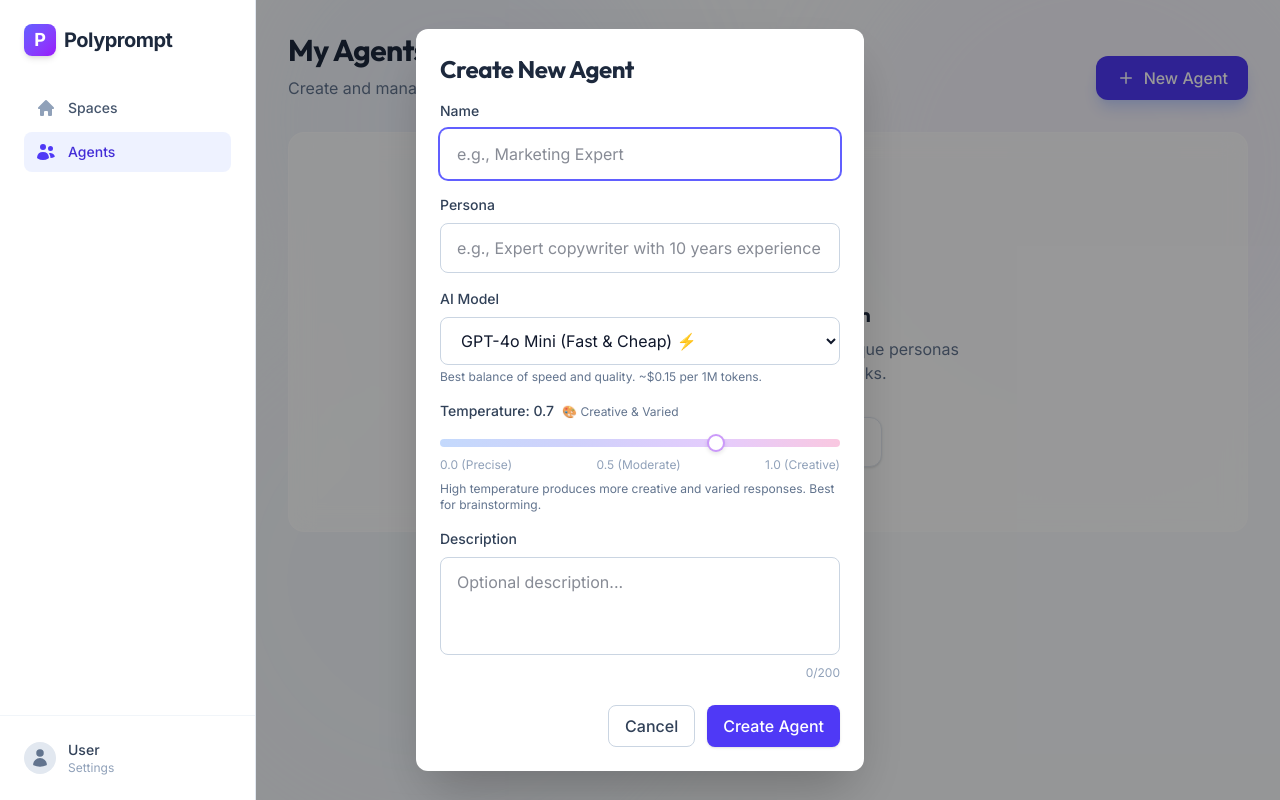
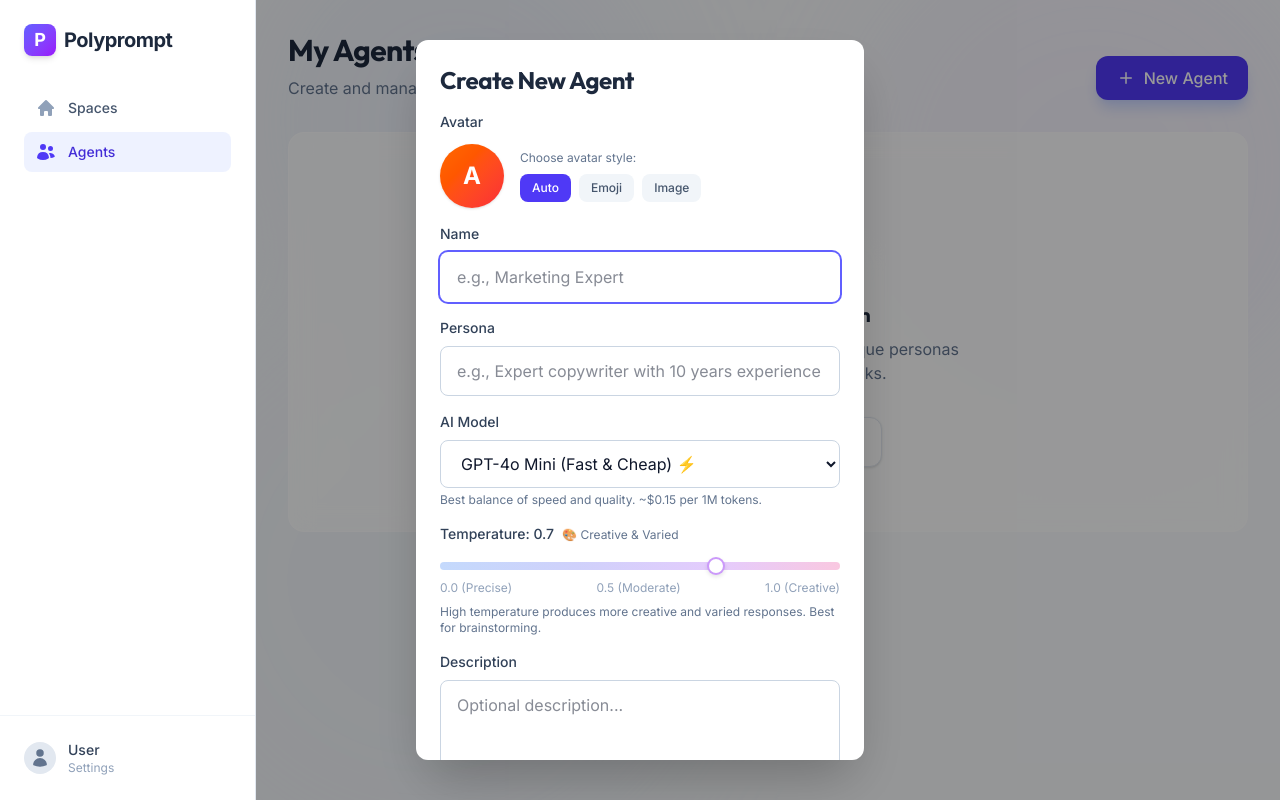
Before and after one commit to Macxim/Polyprompt, a Next.js app: page /agents in a window 1280 px wide. Both pictures are taken after a click on the button "New Agent". Built offline with nearby package versions, Linux system fonts and the light colour scheme.

Commit message:
feat: Implement agent avatar selection and display supporting auto-generated, emoji, and URL options.

```diff
--- a/app/components/AgentModal.tsx
+++ b/app/components/AgentModal.tsx
@@ -2,6 +2,7 @@
 
 import { useEffect, useState } from "react";
 import { useApp } from "../state/AppProvider";
+import AvatarDisplay from "./AvatarDisplay";
 
 type Props = {
   // Optional callback when a new agent is created,
@@ -16,6 +17,9 @@ export default function AgentModal({ onAgentCreated }: Props) {
   const [description, setDescription] = useState("");
   const [model, setModel] = useState<"gpt-4o" | "gpt-4o-mini" | "gpt-3.5-turbo">("gpt-4o-mini");
   const [temperature, setTemperature] = useState(0.7);
+  const [avatar, setAvatar] = useState<string | null>(null);
+  const [avatarType, setAvatarType] = useState<"auto" | "emoji" | "url">("auto");
+  const [customUrl, setCustomUrl] = useState("");
   const [nameError, setNameError] = useState("");
   const [personaError, setPersonaError] = useState("");
   const [descriptionError, setDescriptionError] = useState("");
@@ -33,12 +37,26 @@ export default function AgentModal({ onAgentCreated }: Props) {
         setDescription(activeAgent.description || "");
         setModel(activeAgent.model || "gpt-4o-mini");
         setTemperature(activeAgent.temperature ?? 0.7);
+        setAvatar(activeAgent.avatar || null);
+
+        // Determine avatar type
+        if (!activeAgent.avatar) {
+          setAvatarType("auto");
+        } else if (activeAgent.avatar.length <= 2) {
+          setAvatarType("emoji");
+        } else {
+          setAvatarType("url");
+          setCustomUrl(activeAgent.avatar);
+        }
       } else {
         setName("");
         setPersona("");
         setDescription("");
         setModel("gpt-4o-mini");
         setTemperature(0.7);
+        setAvatar(null);
+        setAvatarType("auto");
+        setCustomUrl("");
       }
       setNameError("");
       setPersonaError("");
@@ -68,14 +86,14 @@ export default function AgentModal({ onAgentCreated }: Props) {
     if (activeAgent) {
       dispatch({
         type: "UPDATE_AGENT",
-        payload: { ...activeAgent, name, persona, description, model, temperature },
+        payload: { ...activeAgent, name, persona, description, model, temperature, avatar },
       });
       dispatch({ type: "SET_BANNER", payload: { message: "Agent updated." } });
     } else {
       const newId = Date.now().toString(36) + Math.random().toString(36).substr(2);
       dispatch({
         type: "ADD_AGENT",
-        payload: { id: newId, name, persona, description, model, temperature },
+        payload: { id: newId, name, persona, description, model, temperature, avatar },
       });
       dispatch({ type: "SET_BANNER", payload: { message: "Agent created." } });
 
@@ -89,12 +107,101 @@ export default function AgentModal({ onAgentCreated }: Props) {
 
   return (
     <div className="fixed inset-0 bg-black/40 flex items-center justify-center z-50">
-      <div className="bg-white p-6 rounded-xl w-full max-w-md shadow-2xl animate-in fade-in zoom-in-95 duration-200">
+      <div className="bg-white p-6 rounded-xl w-full max-w-md shadow-2xl animate-in fade-in zoom-in-95 duration-200 max-h-[90vh] overflow-y-auto">
         <h2 className="text-2xl font-bold text-slate-800 mb-4">
           {activeAgent ? "Edit Agent" : "Create New Agent"}
         </h2>
 
         <div className="space-y-4">
+          {/* Avatar Preview & Selection */}
+          <div>
+            <label className="block text-sm font-medium text-slate-700 mb-3">
+              Avatar
+            </label>
+            <div className="flex items-center gap-4 mb-3">
+              <AvatarDisplay
+                agent={{ id: "preview", name: name || "Agent", avatar }}
+                size="xl"
+              />
+              <div className="flex-1">
+                <p className="text-xs text-slate-500 mb-2">Choose avatar style:</p>
+                <div className="flex gap-2">
+                  <button
+                    type="button"
+                    onClick={() => {
+                      setAvatarType("auto");
+                      setAvatar(null);
+                    }}
+                    className={`px-3 py-1.5 text-xs rounded-lg font-medium transition-all ${
+                      avatarType === "auto"
+                        ? "bg-indigo-600 text-white"
+                        : "bg-slate-100 text-slate-600 hover:bg-slate-200"
+                    }`}
+                  >
+                    Auto
+                  </button>
+                  <button
+                    type="button"
+                    onClick={() => setAvatarType("emoji")}
+                    className={`px-3 py-1.5 text-xs rounded-lg font-medium transition-all ${
+                      avatarType === "emoji"
+                        ? "bg-indigo-600 text-white"
+                        : "bg-slate-100 text-slate-600 hover:bg-slate-200"
+                    }`}
+                  >
+                    Emoji
+                  </button>
+                  <button
+                    type="button"
+                    onClick={() => setAvatarType("url")}
+                    className={`px-3 py-1.5 text-xs rounded-lg font-medium transition-all ${
+                      avatarType === "url"
+                        ? "bg-indigo-600 text-white"
+                        : "bg-slate-100 text-slate-600 hover:bg-slate-200"
+                    }`}
+                  >
+                    Image
+                  </button>
+                </div>
+              </div>
+            </div>
+
+            {avatarType === "emoji" && (
+              <div className="bg-slate-50 p-3 rounded-lg">
+                <p className="text-xs text-slate-600 mb-2">Select an emoji:</p>
+                <div className="grid grid-cols-8 gap-2">
+                  {["😀", "😎", "🤖", "👨‍💼", "👩‍💼", "🧑‍💻", "👨‍🔬", "👩‍🔬", "🦸", "🦹", "🧙", "🧚", "🐱", "🐶", "🦊", "🐼", "🦁", "🐯", "🐸", "🐙", "🚀", "⭐", "💎", "🔥"].map((emoji) => (
+                    <button
+                      key={emoji}
+                      type="button"
+                      onClick={() => setAvatar(emoji)}
+                      className={`text-2xl p-2 rounded-lg hover:bg-white transition-colors ${
+                        avatar === emoji ? "bg-white ring-2 ring-indigo-500" : ""
+                      }`}
+                    >
+                      {emoji}
+                    </button>
+                  ))}
+                </div>
+              </div>
+            )}
+
+            {avatarType === "url" && (
+              <div>
+                <input
+                  type="text"
+                  placeholder="https://example.com/avatar.jpg"
+                  value={customUrl}
+                  onChange={(e) => {
+                    setCustomUrl(e.target.value);
+                    setAvatar(e.target.value);
+                  }}
+                  className="w-full border border-slate-300 rounded-lg px-4 py-2 text-sm text-slate-900 focus:ring-2 focus:ring-indigo-500 focus:border-transparent outline-none transition-all"
+                />
+                <p className="text-xs text-slate-500 mt-1">Enter a URL to an image</p>
+              </div>
+            )}
+          </div>
           <div>
             <label className="block text-sm font-medium text-slate-700 mb-2">
               Name
--- /dev/null
+++ b/app/components/AvatarDisplay.tsx
@@ -0,0 +1,88 @@
+"use client";
+import { Agent } from "../types";
+
+type AvatarSize = "sm" | "md" | "lg" | "xl";
+
+type Props = {
+  agent: Pick<Agent, "id" | "name" | "avatar">;
+  size?: AvatarSize;
+  className?: string;
+};
+
+// Generate a consistent color gradient based on agent name
+const generateGradient = (name: string): string => {
+  let hash = 0;
+  for (let i = 0; i < name.length; i++) {
+    hash = name.charCodeAt(i) + ((hash << 5) - hash);
+  }
+  const gradients = [
+    "from-pink-500 to-rose-500",
+    "from-purple-500 to-indigo-500",
+    "from-blue-500 to-cyan-500",
+    "from-green-500 to-emerald-500",
+    "from-yellow-500 to-orange-500",
+    "from-red-500 to-pink-500",
+    "from-indigo-500 to-purple-500",
+    "from-cyan-500 to-blue-500",
+    "from-emerald-500 to-teal-500",
+    "from-orange-500 to-red-500",
+    "from-fuchsia-500 to-pink-500",
+    "from-violet-500 to-purple-500",
+  ];
+  const index = Math.abs(hash) % gradients.length;
+  return gradients[index];
+};
+
+const sizeClasses = {
+  sm: "w-5 h-5 text-[10px]",
+  md: "w-8 h-8 text-sm",
+  lg: "w-10 h-10 text-base",
+  xl: "w-16 h-16 text-2xl",
+};
+
+export default function AvatarDisplay({ agent, size = "md", className = "" }: Props) {
+  const gradient = generateGradient(agent.name);
+  const sizeClass = sizeClasses[size];
+  const initial = agent.name[0]?.toUpperCase() || "A";
+
+  // Check if avatar is an emoji (single character or emoji)
+  const isEmoji = agent.avatar && agent.avatar.length <= 2;
+
+  // Check if avatar is a URL
+  const isImageUrl = agent.avatar && (
+    agent.avatar.startsWith("http://") ||
+    agent.avatar.startsWith("https://") ||
+    agent.avatar.startsWith("/")
+  );
+
+  if (isImageUrl) {
+    return (
+      <div className={`${sizeClass} rounded-full overflow-hidden ring-2 ring-white shadow-sm ${className}`}>
+        <img
+          src={agent.avatar!}
+          alt={`${agent.name} avatar`}
+          className="w-full h-full object-cover"
+        />
+      </div>
+    );
+  }
+
+  if (isEmoji) {
+    return (
+      <div
+        className={`${sizeClass} rounded-full bg-gradient-to-br ${gradient} flex items-center justify-center shadow-sm ${className}`}
+      >
+        <span className="text-white">{agent.avatar}</span>
+      </div>
+    );
+  }
+
+  // Auto-generated gradient avatar with initial
+  return (
+    <div
+      className={`${sizeClass} rounded-full bg-gradient-to-br ${gradient} flex items-center justify-center text-white font-bold uppercase shadow-sm ${className}`}
+    >
+      {initial}
+    </div>
+  );
+}
--- a/app/components/Banner.tsx
+++ b/app/components/Banner.tsx
@@ -12,6 +12,7 @@ export default function Banner({ maxWidth = "4xl" }: BannerProps) {
   if (!state.ui.bannerMessage?.message) return null;
 
   return (
+    <div className="px-8 max-w-4xl mx-auto">
       <div
         role="status"
         className={`mb-4 border border-green-200 bg-green-50 text-green-800 px-4 py-3 rounded-lg flex justify-between items-start shadow-sm mx-4 mt-4 max-w-${maxWidth} lg:mx-auto`}
@@ -26,5 +27,6 @@ export default function Banner({ maxWidth = "4xl" }: BannerProps) {
           Dismiss
         </button>
       </div>
+    </div>
   );
 }
--- a/app/space/[id]/page.tsx
+++ b/app/space/[id]/page.tsx
@@ -7,6 +7,7 @@ import { useState } from "react";
 import AgentModal from "@/app/components/AgentModal";
 import Banner from "@/app/components/Banner";
 import ConversationModal from "@/app/components/ConversationModal";
+import AvatarDisplay from "@/app/components/AvatarDisplay";
 
 export default function SpacePage() {
   const { state, dispatch } = useApp();
@@ -215,7 +216,10 @@ export default function SpacePage() {
                 {spaceAgents.map((agent) => (
                   <li key={agent.id} className="pb-4 border-b border-slate-100 last:border-0 last:pb-0">
                     <div className="flex justify-between items-start mb-2">
-                       <span className="font-semibold text-slate-800">{agent.name}</span>
+                      <div className="flex items-center gap-2">
+                        <AvatarDisplay agent={agent} size="sm" />
+                        <span className="font-semibold text-slate-800">{agent.name}</span>
+                      </div>
                        <button
                         className="text-slate-400 hover:text-red-500 transition-colors"
                         onClick={() => removeAgentFromSpace(agent.id)}
--- a/app/types.ts
+++ b/app/types.ts
@@ -6,6 +6,7 @@ export type Agent = {
   description?: string;
   model?: "gpt-4o" | "gpt-4o-mini" | "gpt-3.5-turbo";
   temperature?: number; // 0-1, default 0.7
+  avatar?: string | null; // Image URL, emoji, or null for auto-generated
 };
 
 export type Message = {
```
Also changed, not shown: app/space/[id]/conversation/[convId]/page.tsx (+13 -6 lines). Lines whose indentation alone changed are shown as unchanged.
